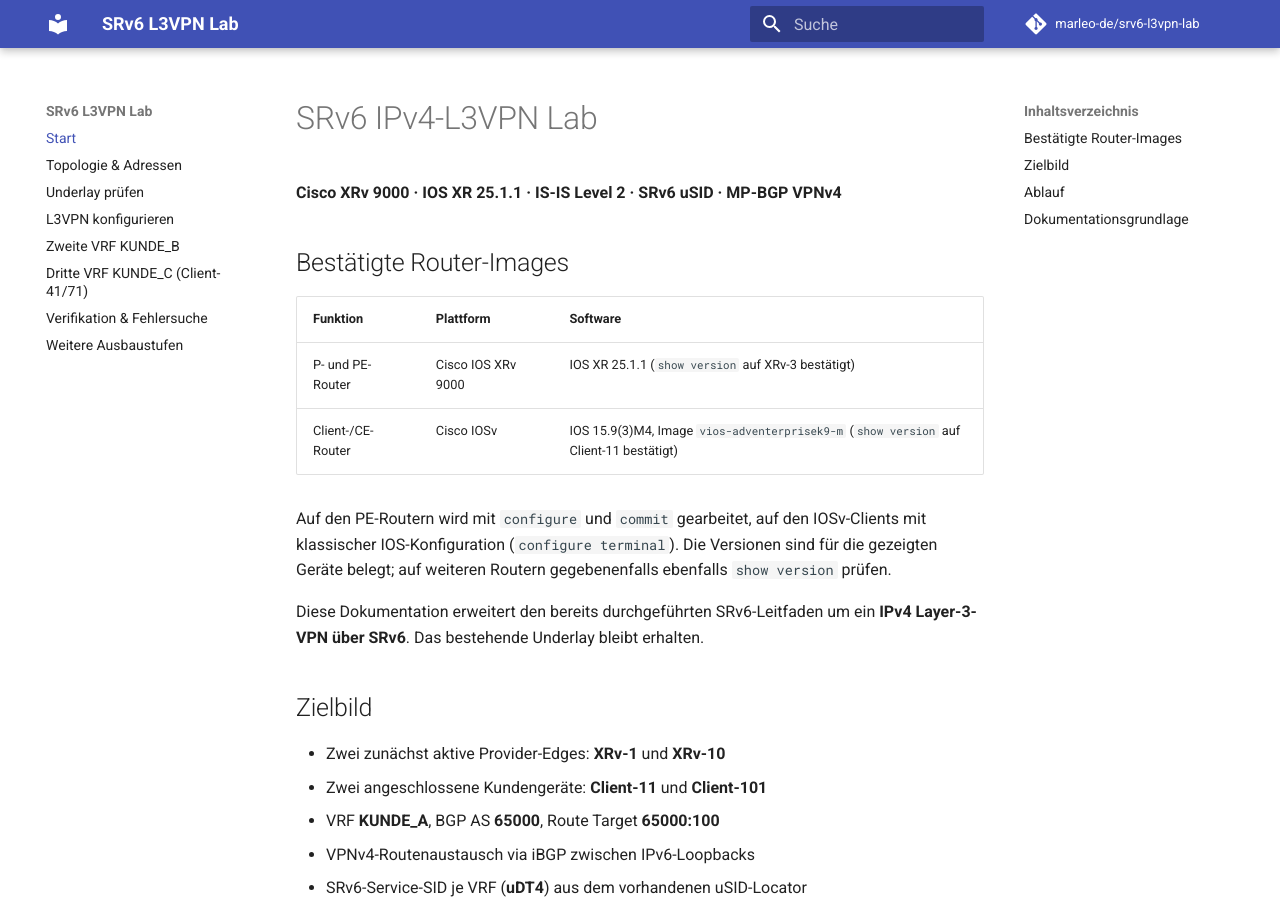
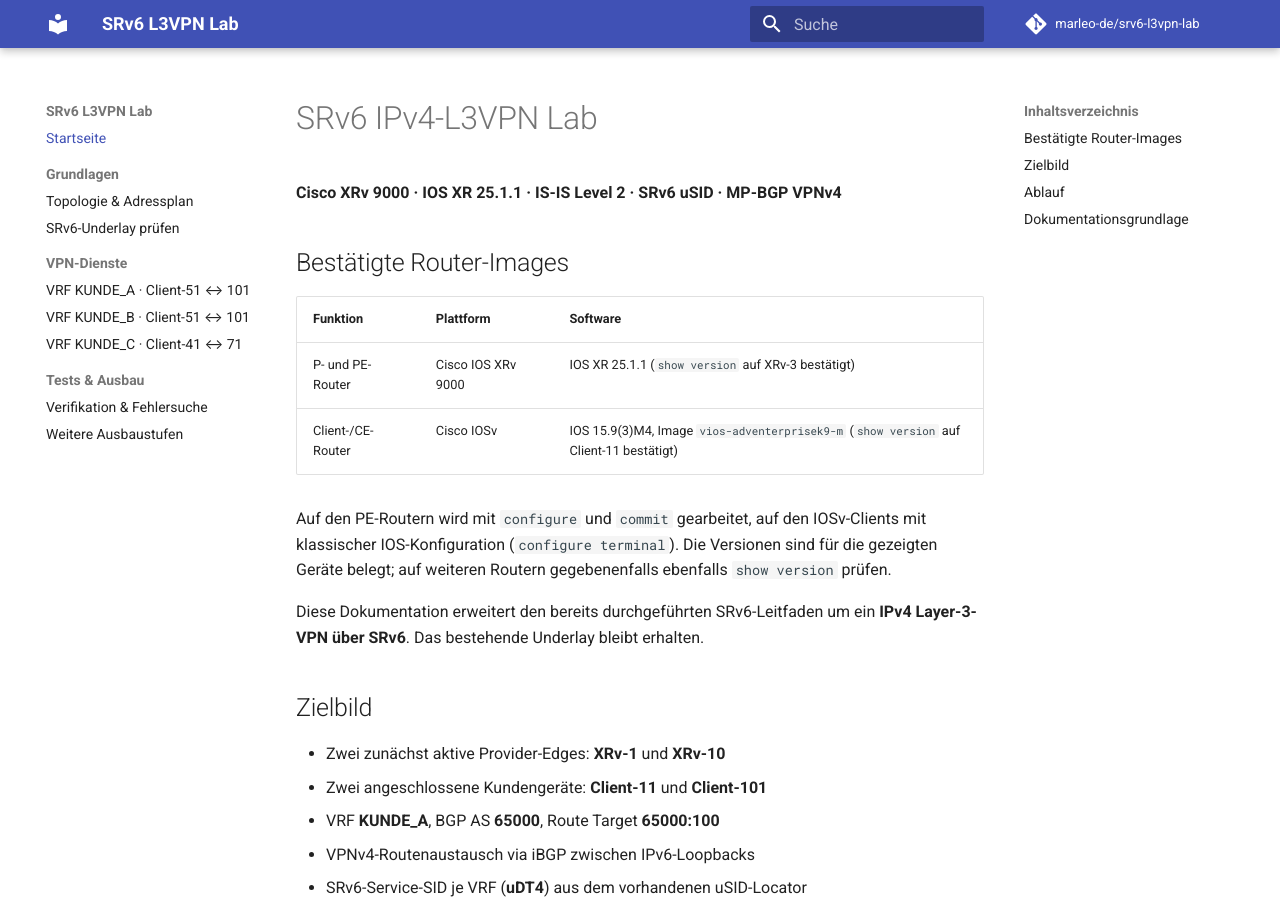
Before and after one commit to marleo-de/srv6-l3vpn-lab, an MkDocs documentation site: the page built from docs/index.md, in a window 1280 px wide and 900 px high. Built offline with MkDocs 1.6.1 and Material for MkDocs 9.7.7, drawn with Linux system fonts in a browser that asks for light colours; comment, search, counter and statistics services are not loaded.

Commit message:
Use Client-51/XRv-5 for VPN A/B and reorganize documentation

```diff
--- a/mkdocs.yml
+++ b/mkdocs.yml
@@ -18,11 +18,14 @@ markdown_extensions:
   - pymdownx.superfences
   - tables
 nav:
-  - Start: index.md
-  - Topologie & Adressen: topologie.md
-  - Underlay prüfen: underlay.md
-  - L3VPN konfigurieren: l3vpn.md
-  - Zweite VRF KUNDE_B: kunde-b.md
-  - Dritte VRF KUNDE_C (Client-41/71): kunde-c.md
-  - Verifikation & Fehlersuche: verifikation.md
-  - Weitere Ausbaustufen: erweiterungen.md
+  - Startseite: index.md
+  - Grundlagen:
+      - Topologie & Adressplan: topologie.md
+      - SRv6-Underlay prüfen: underlay.md
+  - VPN-Dienste:
+      - "VRF KUNDE_A · Client-51 ↔ 101": l3vpn.md
+      - "VRF KUNDE_B · Client-51 ↔ 101": kunde-b.md
+      - "VRF KUNDE_C · Client-41 ↔ 71": kunde-c.md
+  - Tests & Ausbau:
+      - Verifikation & Fehlersuche: verifikation.md
+      - Weitere Ausbaustufen: erweiterungen.md
```
